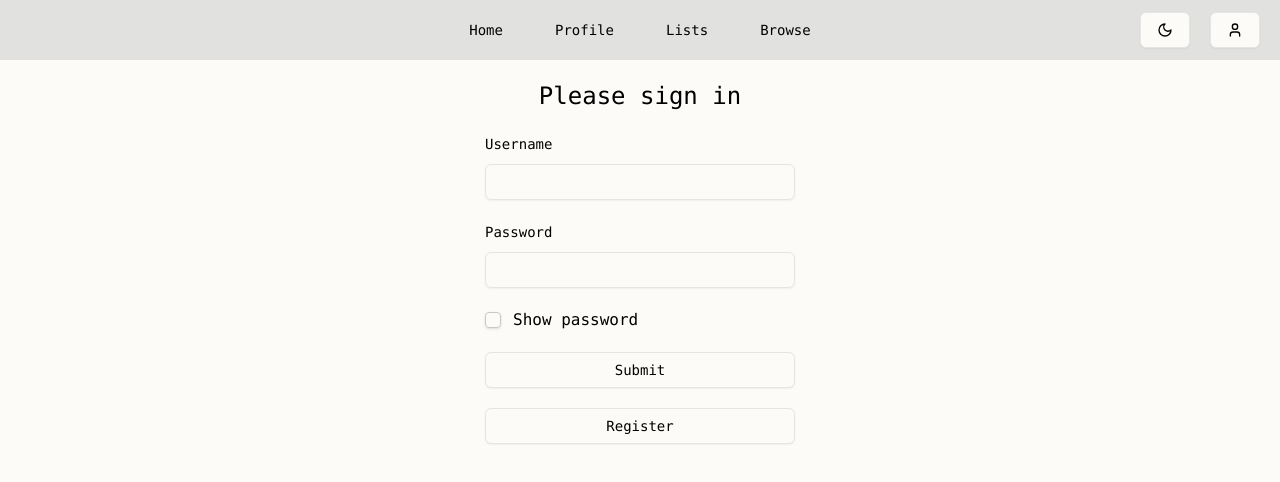
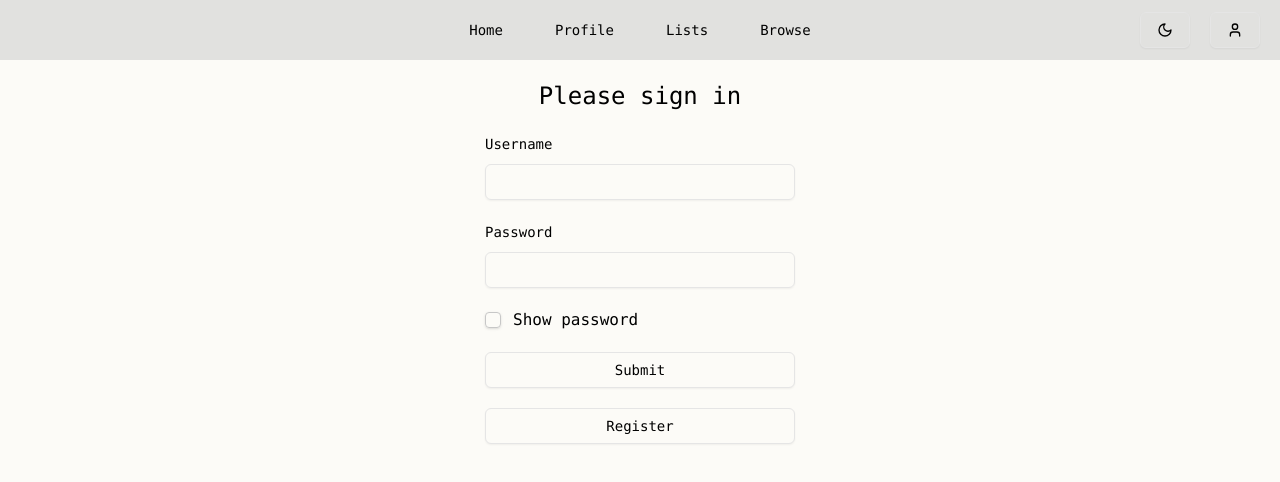
Before and after one commit to xydone/xoby-web, a Next.js app: page / in a window 1280 px wide. Shown: the top 482 px of the page. Built offline with nearby package versions, Linux system fonts and the light colour scheme.

Commit message:
fix: nav button colors

```diff
--- a/src/components/ui/button.tsx
+++ b/src/components/ui/button.tsx
@@ -14,6 +14,7 @@ const buttonVariants = cva(
 					"bg-destructive text-destructive-foreground shadow-sm hover:bg-destructive/90",
 				outline:
 					"border border-input bg-background shadow-sm hover:bg-accent hover:text-accent-foreground",
+				nav: "border border-input bg-primary shadow-sm hover:bg-accent hover:text-accent-foreground",
 				secondary:
 					"bg-secondary text-secondary-foreground shadow-sm hover:bg-secondary/80",
 				ghost: "hover:bg-accent hover:text-accent-foreground",
--- a/src/components/ui/main-nav.tsx
+++ b/src/components/ui/main-nav.tsx
@@ -72,18 +72,18 @@ export default function MainNav({ className }: { className?: string }) {
 			<div className="flex flex-1 justify-end">
 				<div className="flex flex-row gap-5">
 					{mounted && theme === "dark" ? (
-						<Button variant="outline" onClick={() => setTheme("light")}>
+						<Button variant="nav" onClick={() => setTheme("light")}>
 							<Sun />
 						</Button>
 					) : (
-						<Button variant="outline" onClick={() => setTheme("dark")}>
+						<Button variant="nav" onClick={() => setTheme("dark")}>
 							<Moon />
 						</Button>
 					)}
 
 					<DropdownMenu modal={false}>
 						<DropdownMenuTrigger asChild>
-							<Button variant="outline">
+							<Button variant="nav">
 								<User />
 							</Button>
 						</DropdownMenuTrigger>
```
